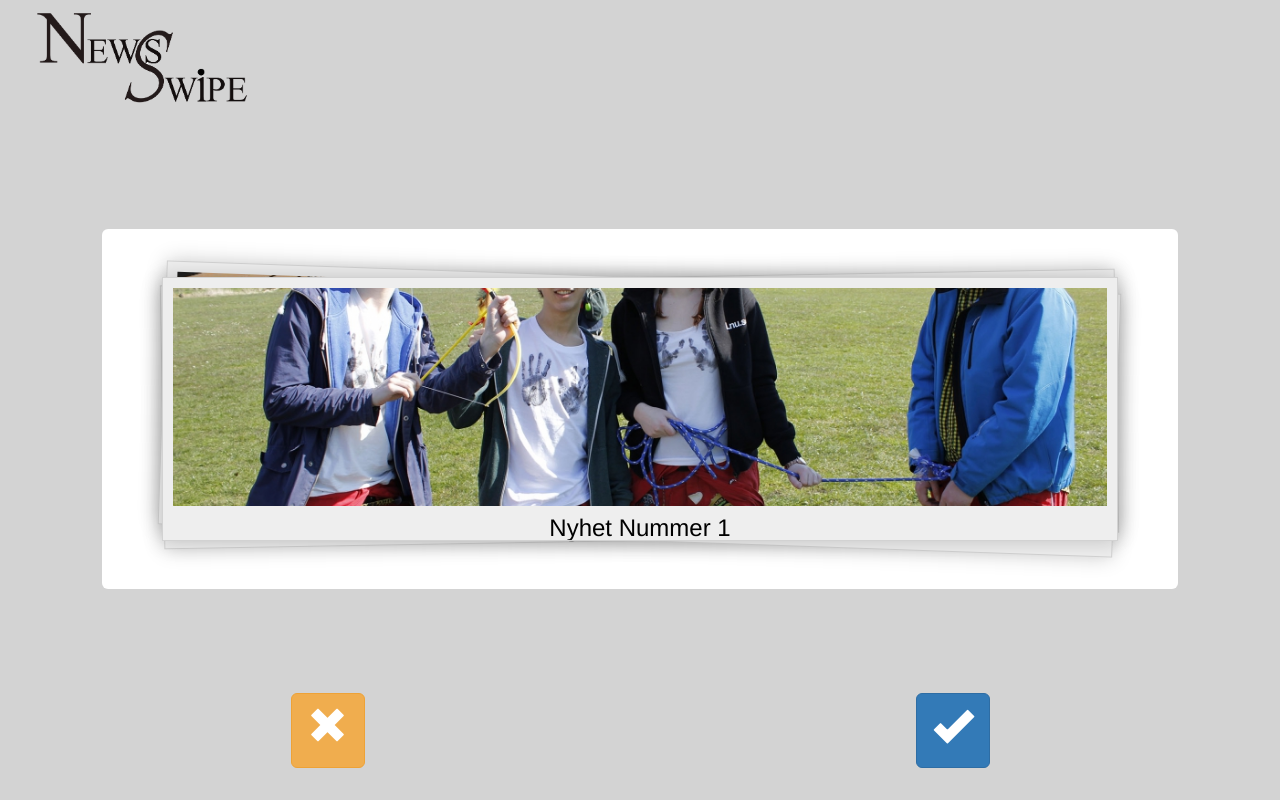
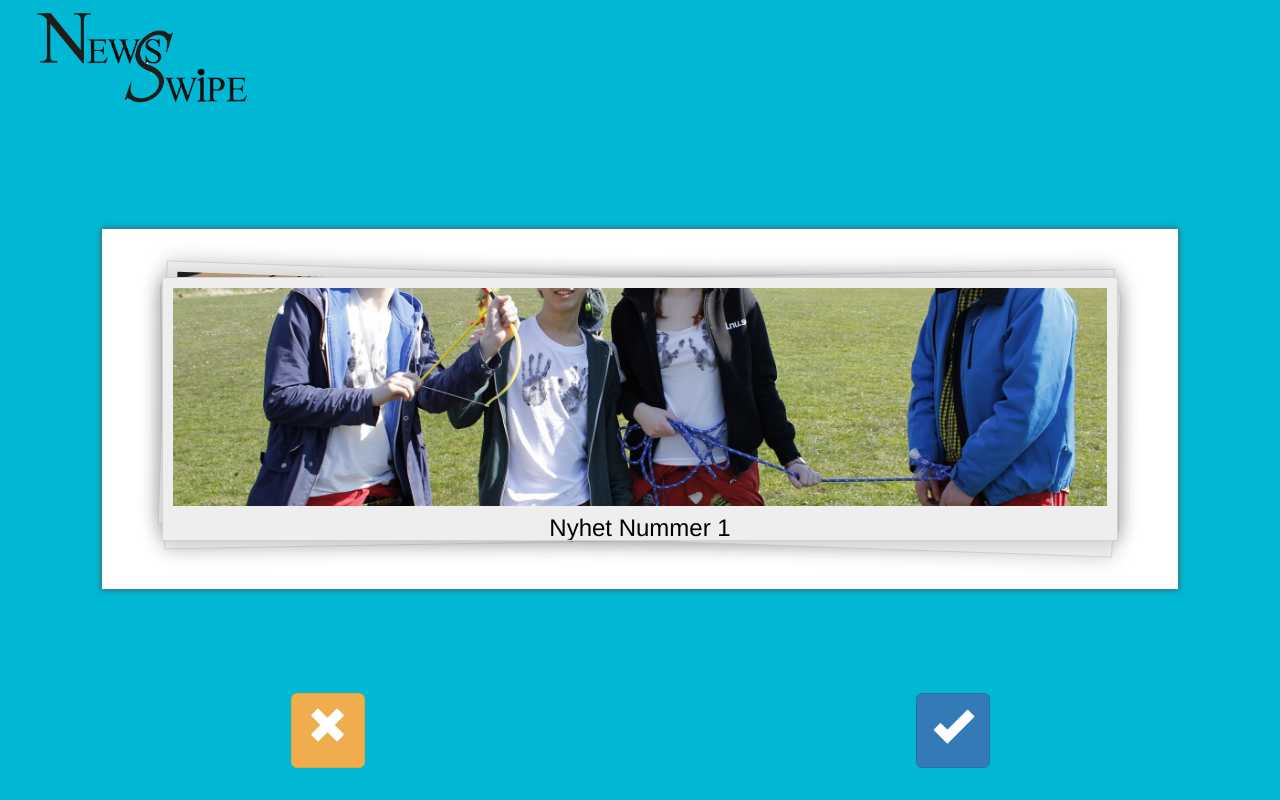
Before and after one commit to RebeccaFransson/hackaton-NewsSwipe, a PHP site: page / in a window 1280 px wide. Run offline with PHP 8.4, Linux system fonts and the light colour scheme; some libraries are stand-ins or nearby versions.

Commit message:
background color :hourglass:

```diff
--- a/implementedCss/style.css
+++ b/implementedCss/style.css
@@ -1,7 +1,7 @@
 #containterBox {
     position:absolute;
     padding: 0%;
-    background-color: lightgrey;
+    background-color: #00B8D4;
     width: 100%;
     height: 100%;
 }
@@ -11,9 +11,11 @@ h3 {
 }
 
 #newsBox {
+    border-radius: 0;
     margin: 10%;
     margin-top: -5%;
     background-color: #ffffff;
+    box-shadow: 0px 0px 7px #4E4E4E;
 }
 
 #buttonBox {
```
Also changed, not shown: Style/start.css (added).
